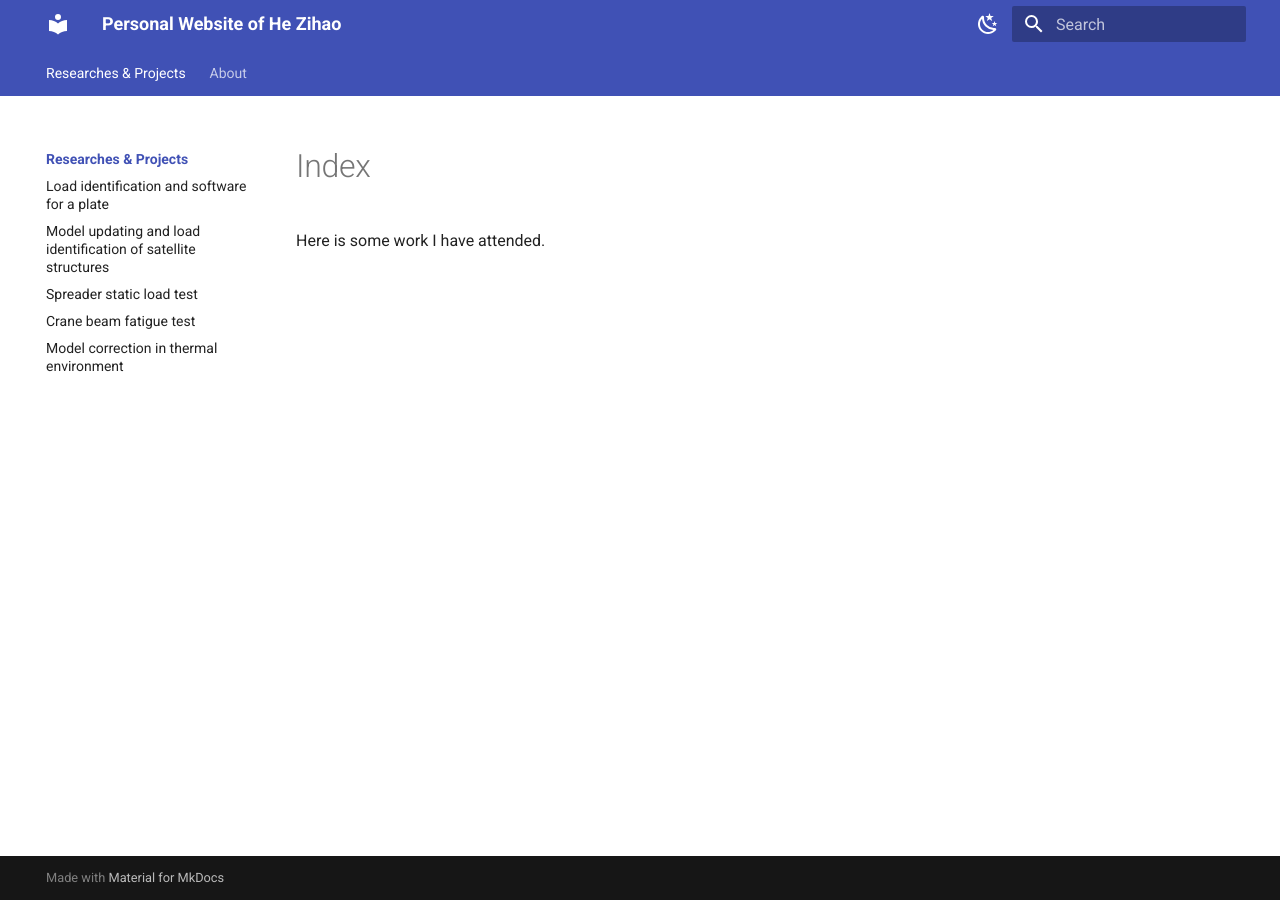
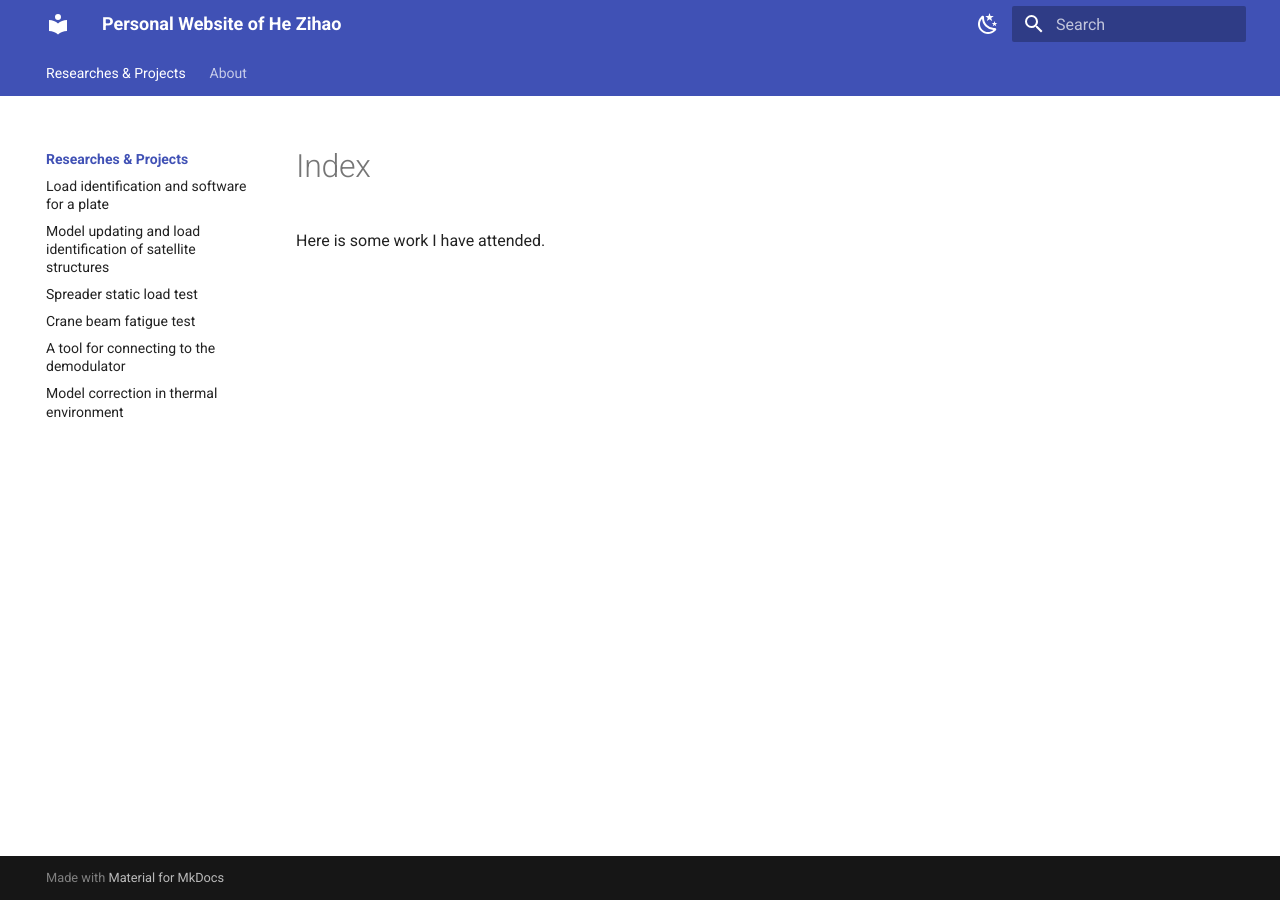
Before and after one commit to He-Zihao/He-Zihao.github.io, an MkDocs documentation site: the page built from docs/ResearchesProjects/index.md, in a window 1280 px wide. Built offline with MkDocs 1.6.1 and Material for MkDocs 9.7.7, drawn with Linux system fonts in a browser that asks for light colours.

Commit message:
Update mkdocs.yml

```diff
--- a/mkdocs.yml
+++ b/mkdocs.yml
@@ -11,6 +11,7 @@ nav:
     - Model updating and load identification of satellite structures: ResearchesProjects/satellite.md
     - Spreader static load test: ResearchesProjects/spreader.md
     - Crane beam fatigue test: ResearchesProjects/crane.md
+    - A tool for connecting to the demodulator: ResearchesProjects/tool.md
     - Model correction in thermal environment: ResearchesProjects/updatingInThermal.md
   - About:
     - Home: About/index.md
```
